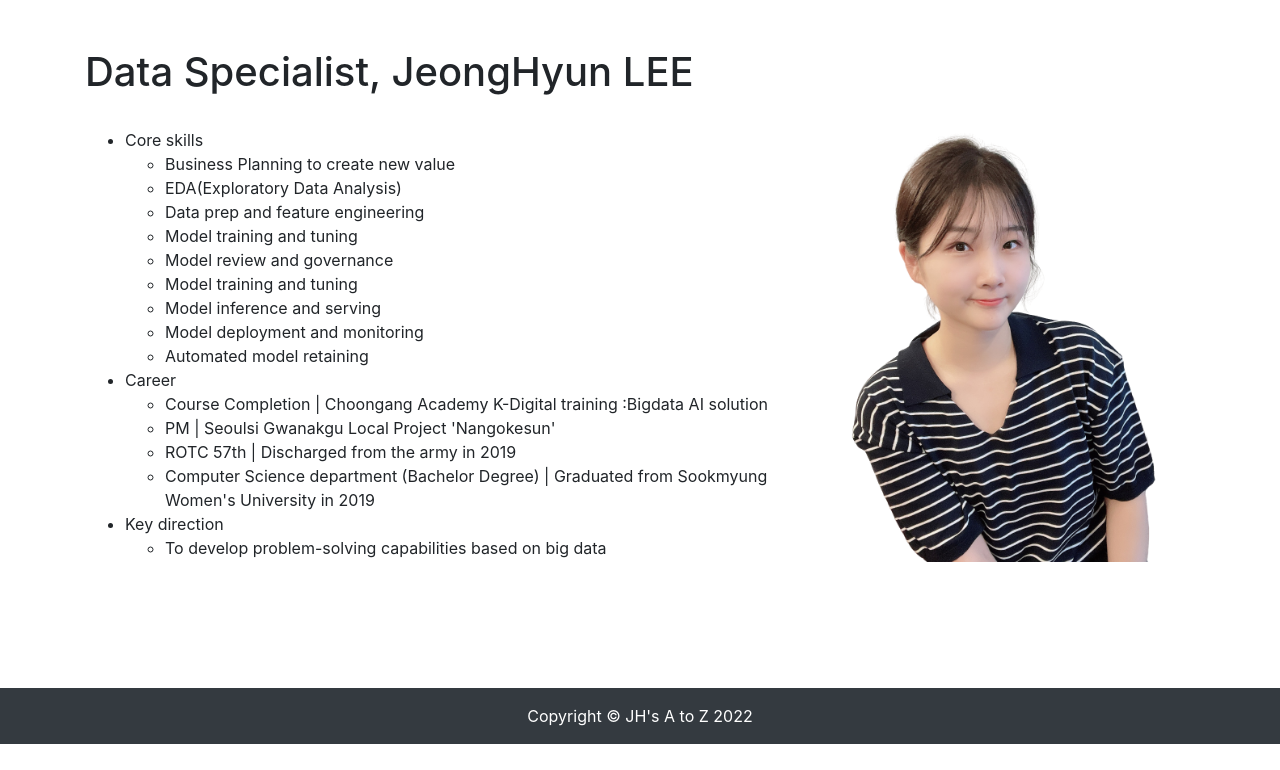
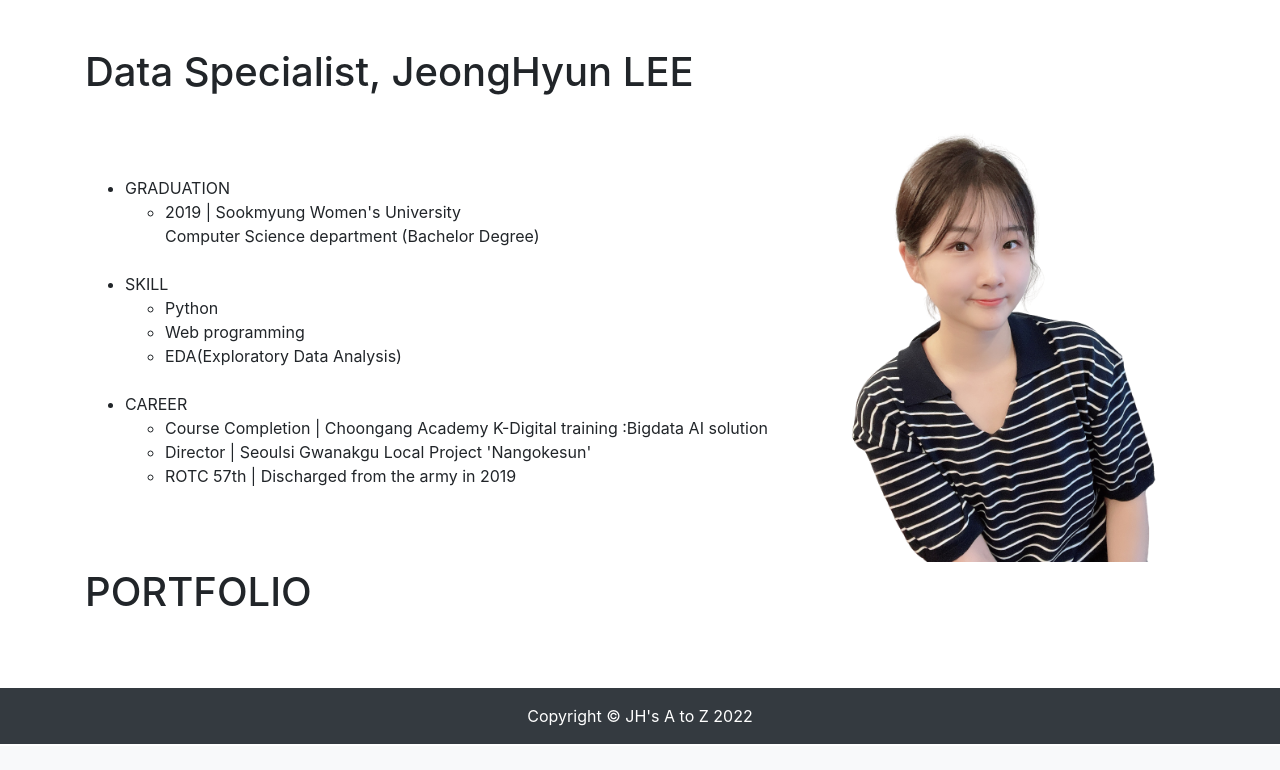
Before and after one commit to veryberry030/cakd7_dj, a Django app: template single_pages/templates/single_pages/about_me.html in a window 1280 px wide. Shown: the part 56-826 px from the top of the page. After the commit the page ends 800 px from the top, so only its background shows below. Run offline with Django 3.2, Linux system fonts and the light colour scheme; the template is opened without the code that fills it, so the values that code supplies are empty; parts of the project's set-up code (start-up, migrations or seed data) failed here and were passed over; some libraries are stand-ins or nearby versions.

Commit message:
어바웃미 디자인 수정

```diff
--- a/single_pages/static/single_pages/css/about_me.css
+++ b/single_pages/static/single_pages/css/about_me.css
@@ -24,3 +24,7 @@ section {
 ul {
   margin-bottom: 5rem;
 }
+
+li{
+  text-decoration: none;
+}
--- a/single_pages/templates/single_pages/about_me.html
+++ b/single_pages/templates/single_pages/about_me.html
@@ -89,36 +89,28 @@
             <h1>Data Specialist, JeongHyun LEE</h1>
             <br />
             <ul>
-              <li>Core skills</li>
+              <br/>
+              <br/>
+              <li>GRADUATION</li>
               <ul>
-                <li>Business Planning to create new value</li>
+                <li>2019 | Sookmyung Women's University<br/>Computer Science department (Bachelor Degree)</li>
+              </ul>
+              <br/>
+              <li>SKILL</li>
+              <ul>
+                <li>Python</li>
+                <li>Web programming</li>
                 <li>EDA(Exploratory Data Analysis)</li>
-                <li>Data prep and feature engineering</li>
-                <li>Model training and tuning</li>
-                <li>Model review and governance</li>
-                <li>Model training and tuning</li>
-                <li>Model inference and serving</li>
-                <li>Model deployment and monitoring</li>
-                <li>Automated model retaining</li>
               </ul>
-              <li>Career</li>
+              <br/>
+              <li>CAREER</li>
               <ul>
                 <li>
                   Course Completion | Choongang Academy K-Digital training
                   :Bigdata AI solution
                 </li>
-                <li>PM | Seoulsi Gwanakgu Local Project 'Nangokesun'</li>
+                <li>Director | Seoulsi Gwanakgu Local Project 'Nangokesun'</li>
                 <li>ROTC 57th | Discharged from the army in 2019</li>
-                <li>
-                  Computer Science department (Bachelor Degree) | Graduated from
-                  Sookmyung Women's University in 2019
-                </li>
-              </ul>
-              <li>Key direction</li>
-              <ul>
-                <li>
-                  To develop problem-solving capabilities based on big data
-                </li>
               </ul>
             </ul>
           </div>
@@ -129,6 +121,9 @@
             />
           </div>
         </div>
+      </div>
+      <div class="container">
+        <h1>PORTFOLIO</h1>
       </div>
     </section>
     <div class="fixed-bottom">
```
Also changed, not shown: single_pages/templates/single_pages/landing.html (line endings or trailing spaces).
